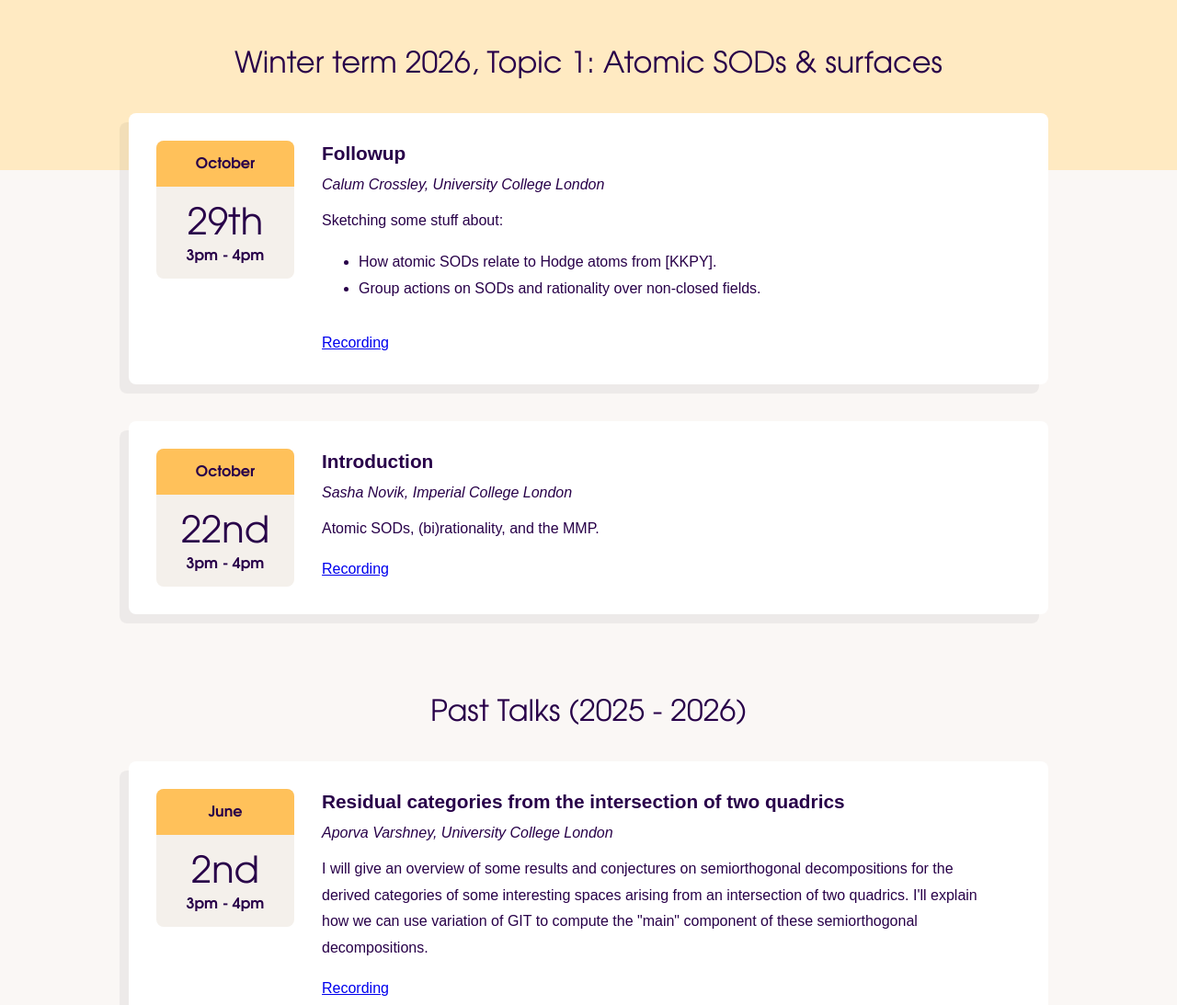
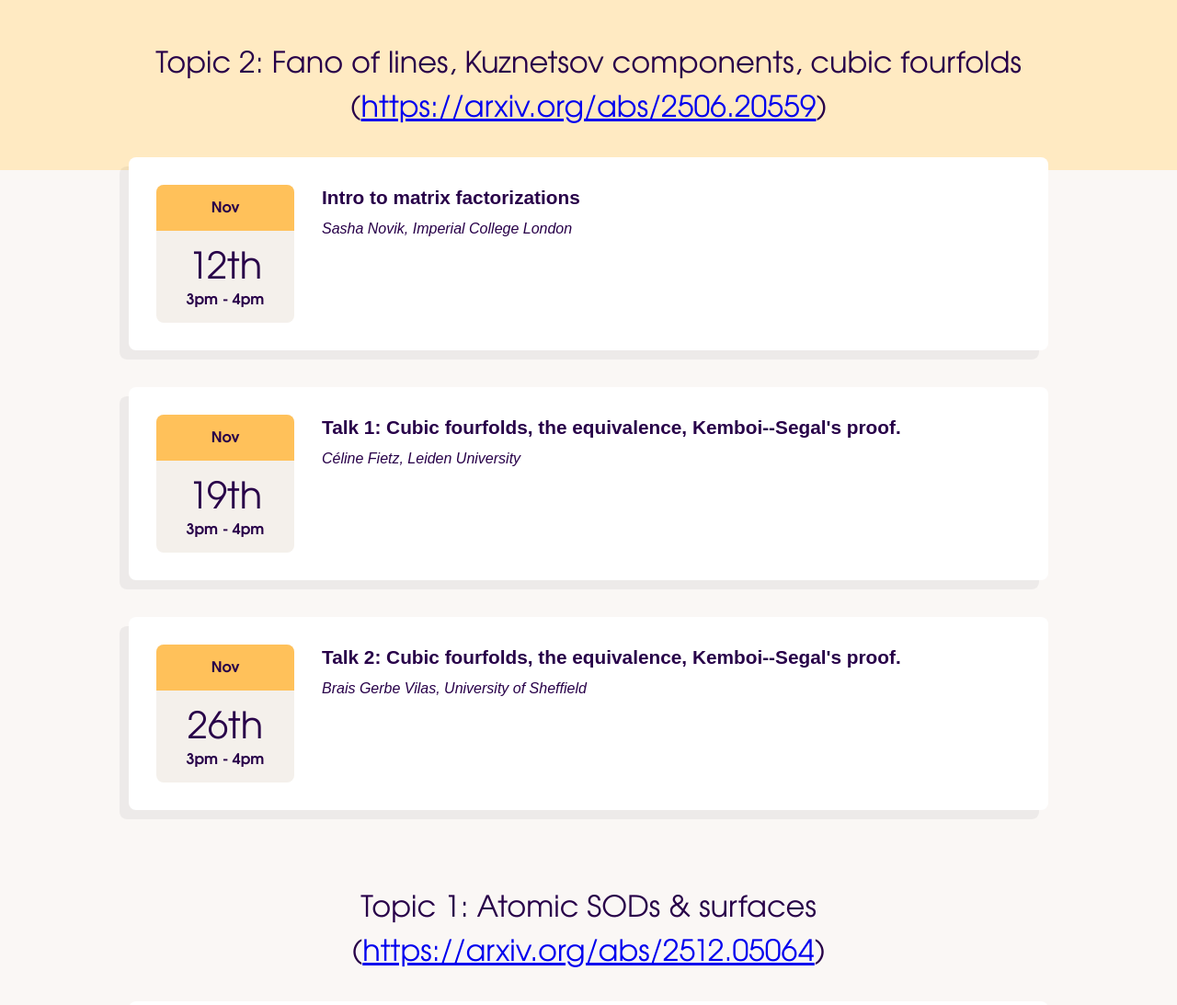
Before and after one commit to dogs-seminar/dogs-seminar.github.io, a plain HTML site: page index.html in a window 1280 px wide. Shown: the part 799-1892 px from the top of the page at 92% size. Drawn offline with nearby package versions, Linux system fonts and the light colour scheme.

Commit message:
Update schedule

```diff
--- a/index.html
+++ b/index.html
@@ -58,8 +58,8 @@
                         via zoom: <b><a href="https://imperial-ac-uk.zoom.us/j/93623373076?pwd=EgiuLvtfKjYhmCPJQuV74dXLMiOIhq.1">https://imperial-ac-uk.zoom.us/j/93623373076?pwd=EgiuLvtfKjYhmCPJQuV74dXLMiOIhq.1</a></b>.
                         <br><br>
 
-                        This year we will have blocks of 2 talks, forming mini
-                        learning seminars introducing various topics.
+                        This year we will have blocks of talks forming mini
+                        learning seminars on various topics.
 
                         See the schedule below.
                         Please <b><a href="https://forms.cloud.microsoft/e/1yqvsWgU3M">send us topic suggestions!</a></b>
@@ -90,7 +90,121 @@
         <!-- comment this when on break -->
         <div id="next-talk">
             <div class="content">
-                <h2>Winter term 2026, Topic 1: Atomic SODs & surfaces</h2>
+                <h2>
+                    Topic 2: Fano of lines, Kuznetsov components, cubic fourfolds <br/>
+                    (<a href="https://arxiv.org/abs/2506.20559">https://arxiv.org/abs/2506.20559</a>)
+                </h2>
+
+
+                <div class="details-box">
+                    <div class="cal">
+                        <div class="month">Nov</div>
+                        <div class="date">12th</div>
+                        <div class="time">3pm - 4pm</div>
+                    </div>
+                    <div class="details">
+                        <div class="title">
+                            <h3>
+                                Intro to matrix factorizations
+                            </h3>
+                        </div>
+
+                        <div class="speaker">
+                            Sasha Novik, Imperial College London
+                        </div>
+
+                        <!-- <div class="abstract">
+                            Sketching some stuff about:
+                            <ul>
+                                <li>How atomic SODs relate to Hodge atoms from [KKPY].</li>
+                                <li>Group actions on SODs and rationality over non-closed fields.</li>
+                            </ul>
+                        </div> -->
+
+                        <!-- <div class="notes">
+                            <a href="notes/dogs-02_06_26.pdf">Notes</a>
+                        </div> -->
+
+                        <!-- <div class="notes">
+                            <a href="https://imperial-ac-uk.zoom.us/rec/share/wA-4Fko5zirXPbrthBk8UweRU-LY4VSajsm_DSDw81WzzdX31ut0VRZgwYn9Wp2o.zdDDRmCSIZN-fKWO">Recording</a>
+                        </div> -->
+                    </div>
+                </div>
+
+                <div class="details-box">
+                    <div class="cal">
+                        <div class="month">Nov</div>
+                        <div class="date">19th</div>
+                        <div class="time">3pm - 4pm</div>
+                    </div>
+                    <div class="details">
+                        <div class="title">
+                            <h3>
+                                Talk 1: Cubic fourfolds, the equivalence, Kemboi--Segal's proof.
+                            </h3>
+                        </div>
+
+                        <div class="speaker">
+                            Céline Fietz, Leiden University
+                        </div>
+
+                        <!-- <div class="abstract">
+                            Sketching some stuff about:
+                            <ul>
+                                <li>How atomic SODs relate to Hodge atoms from [KKPY].</li>
+                                <li>Group actions on SODs and rationality over non-closed fields.</li>
+                            </ul>
+                        </div> -->
+
+                        <!-- <div class="notes">
+                            <a href="notes/dogs-02_06_26.pdf">Notes</a>
+                        </div> -->
+
+                        <!-- <div class="notes">
+                            <a href="https://imperial-ac-uk.zoom.us/rec/share/wA-4Fko5zirXPbrthBk8UweRU-LY4VSajsm_DSDw81WzzdX31ut0VRZgwYn9Wp2o.zdDDRmCSIZN-fKWO">Recording</a>
+                        </div> -->
+                    </div>
+                </div>
+
+                <div class="details-box">
+                    <div class="cal">
+                        <div class="month">Nov</div>
+                        <div class="date">26th</div>
+                        <div class="time">3pm - 4pm</div>
+                    </div>
+                    <div class="details">
+                        <div class="title">
+                            <h3>
+                                Talk 2: Cubic fourfolds, the equivalence, Kemboi--Segal's proof.
+                            </h3>
+                        </div>
+
+                        <div class="speaker">
+                            Brais Gerbe Vilas, University of Sheffield
+                        </div>
+
+                        <!-- <div class="abstract">
+                            Sketching some stuff about:
+                            <ul>
+                                <li>How atomic SODs relate to Hodge atoms from [KKPY].</li>
+                                <li>Group actions on SODs and rationality over non-closed fields.</li>
+                            </ul>
+                        </div> -->
+
+                        <!-- <div class="notes">
+                            <a href="notes/dogs-02_06_26.pdf">Notes</a>
+                        </div> -->
+
+                        <!-- <div class="notes">
+                            <a href="https://imperial-ac-uk.zoom.us/rec/share/wA-4Fko5zirXPbrthBk8UweRU-LY4VSajsm_DSDw81WzzdX31ut0VRZgwYn9Wp2o.zdDDRmCSIZN-fKWO">Recording</a>
+                        </div> -->
+                    </div>
+                </div>
+
+                <h2>
+                    Topic 1: Atomic SODs & surfaces <br/>
+                    (<a href="https://arxiv.org/abs/2512.05064">https://arxiv.org/abs/2512.05064</a>)
+                </h2>
 
                 <div class="details-box">
                     <div class="cal">
```
